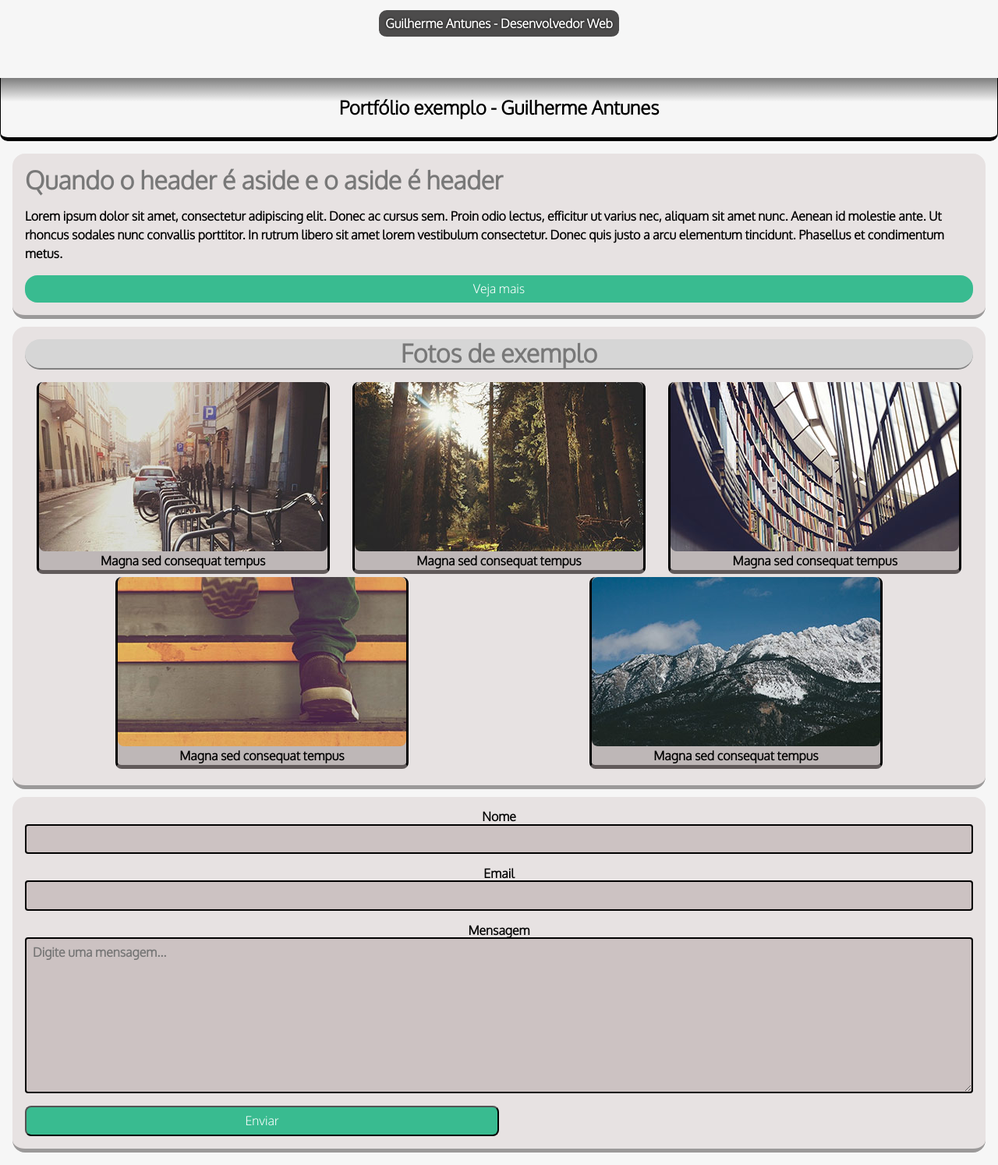
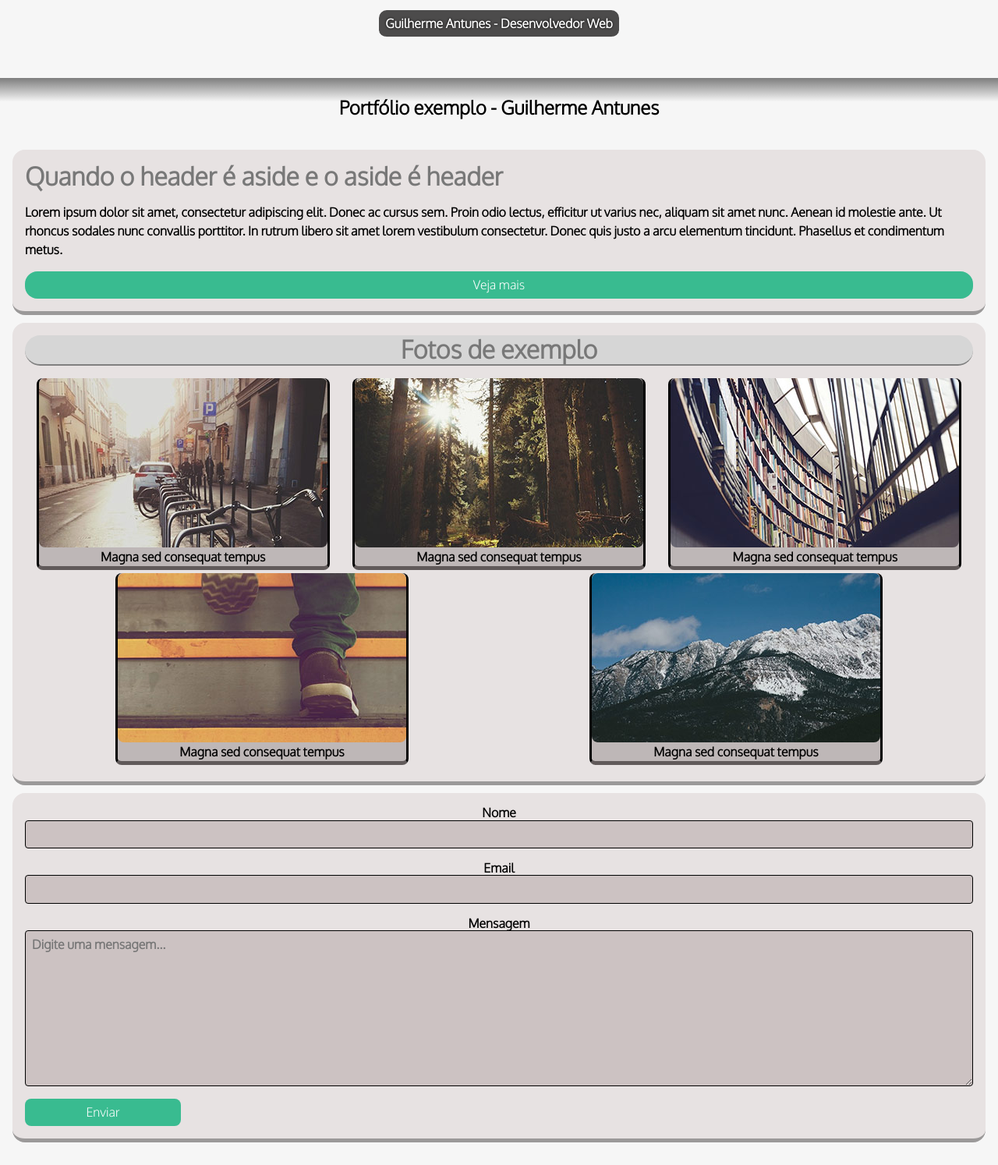
Before and after one commit to gui-s-antunes/strata-grid, a plain HTML site: page index.html in a window 1280 px wide. Shown: the part 164-1658 px from the top of the page at 78% size. Drawn offline with Linux system fonts and the light colour scheme.

Commit message:
mexendo com alguns detalhes de sombra

```diff
--- a/css/estilo.css
+++ b/css/estilo.css
@@ -77,10 +77,10 @@ h1, h2, h3, h4, h5, h6{
     color: black;
     /* background-color: #757070; */
     background-image: linear-gradient(to bottom, grey 1%, #f6f6f6 40%);
-    border-radius: 0 0 10px 10px;
-    border-bottom: 5px solid black;
-    border-left: 1px solid black;
-    border-right: 1px solid black;
+    /* border-radius: 0 0 10px 10px; */
+    /* border-bottom: 5px solid black; */
+    /* border-left: 1px solid black; */
+    /* border-right: 1px solid black; */
     /* box-shadow: 0 5px 15px black; */
 }
 
@@ -126,7 +126,12 @@ h1, h2, h3, h4, h5, h6{
 
     border-bottom: 5px solid #9b9999;
 
+    transition: background-color .4s;
     /* overflow: hidden; */
+}
+
+.section:hover{
+    background-color: #dbd9d9;
 }
 
 .section-h1{
@@ -161,6 +166,17 @@ h1, h2, h3, h4, h5, h6{
 
     /* display: inline-block; */
     /* text-align: center; */
+
+    transition: all .2s;
+    transition-property: background-color, color;
+}
+
+.section-thumb-images:hover{
+    background-color: black;
+}
+
+.section-thumb-images:hover p{
+    color: white;
 }
 
 .section-thumb-images img{
@@ -192,7 +208,7 @@ h1, h2, h3, h4, h5, h6{
     width: 100%;
     box-sizing: border-box;
     border-radius: 4px;
-    border: 2px solid black;
+    border: 1px solid black;
     background-color: rgb(204, 194, 194);
     padding: .5em;
     font-weight: 700;
@@ -203,7 +219,7 @@ h1, h2, h3, h4, h5, h6{
     width: 100%;
     box-sizing: border-box;
     border-radius: 4px;
-    border: 2px solid black;
+    border: 1px solid black;
     min-height: 200px;
     background-color: rgb(204, 194, 194);
     padding: .5em;
@@ -221,7 +237,13 @@ h1, h2, h3, h4, h5, h6{
     padding: .5em;
 
     border-radius: .5em;
+    border: none;
 
+    max-width: 200px;
+}
+
+.submit-botao:hover{
+    background-color: rgb(74, 214, 167);
 }
 
 .form-info input:focus, .form-info textarea:focus{
```
